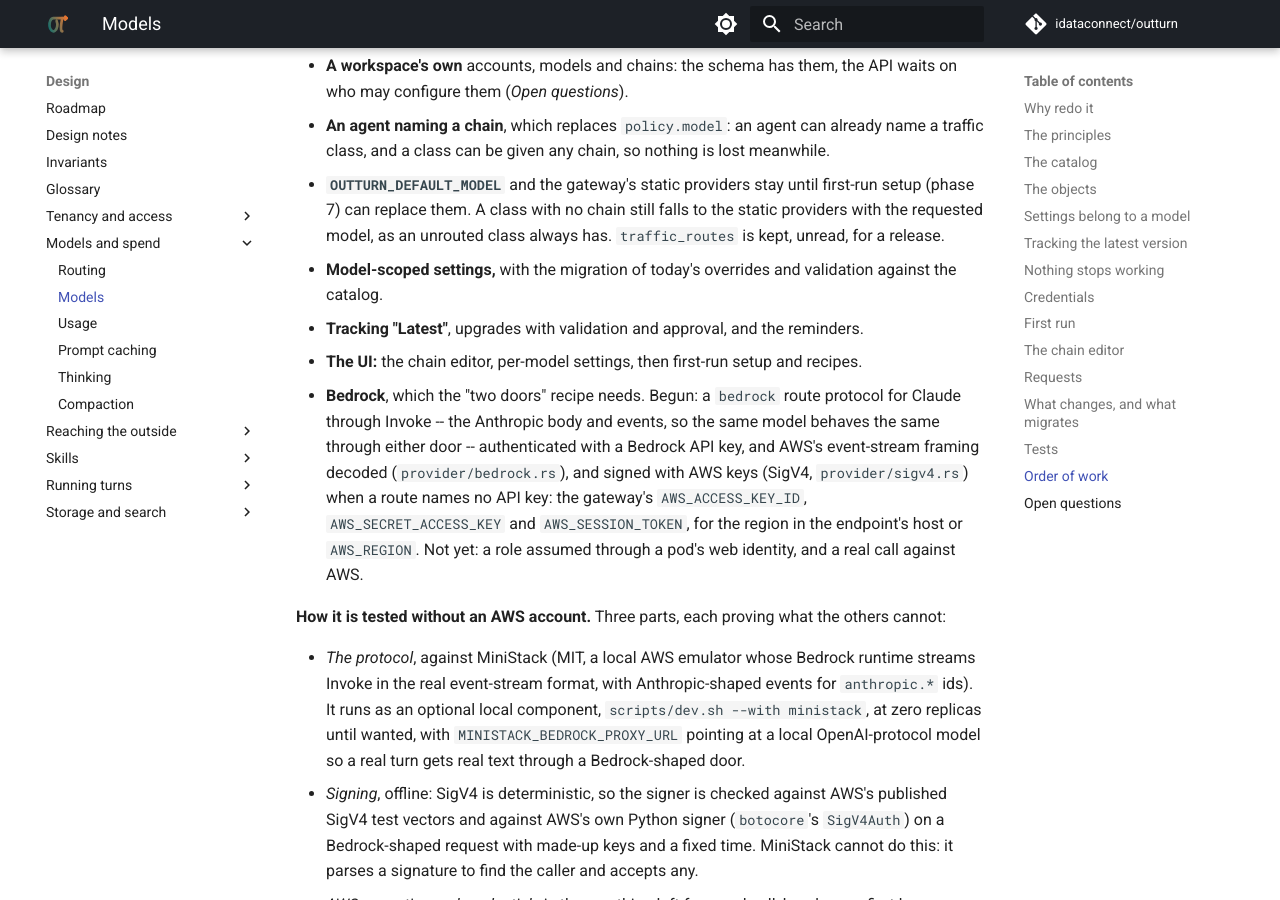
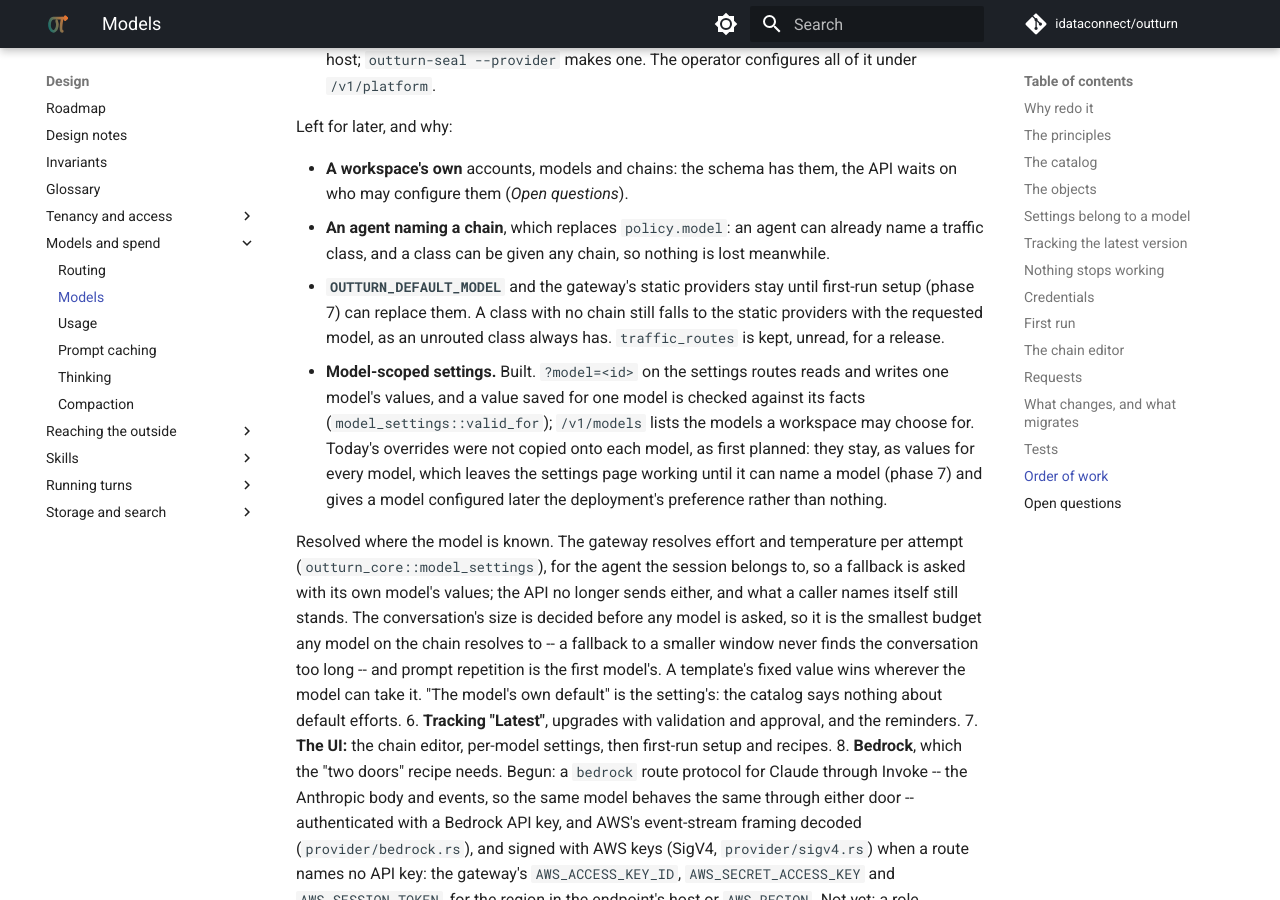
Before and after one commit to idataconnect/outturn, an MkDocs documentation site: the page built from docs/models.md, in a window 1280 px wide and 900 px high, scrolled down 9930 px. Built offline with MkDocs 1.6.1 and Material for MkDocs 9.7.7, drawn with Linux system fonts in a browser that asks for light colours; comment, search, counter and statistics services are not loaded; some of the changed text lies outside the part shown.

Commit message:
Record settings per model as built
Including the one place it differs from the plan: today's overrides stay,
as values for every model, rather than being copied onto each.

Co-Authored-By: Claude Opus 5.5 <noreply@anthropic.com>

````diff
--- a/docs/models.md
+++ b/docs/models.md
@@ -169,9 +169,14 @@ agent     × model      Invoicer, Sonnet (Latest): --   (inherits medium)
 ```
 
 The same cascade as [settings.md](settings.md) -- agent, else workspace, else
-platform, else the model's own default -- with the model as part of the key.
-`setting_overrides` gains a `model_id`, null for settings that are not about a
-model. Which settings are model-scoped is part of the setting's catalog entry:
+platform, else the default -- with the model as part of the key, and a value
+for every model still possible at each level. Within a level the model's own
+value wins; between levels the nearer wins: agent and model, agent, workspace
+and model, workspace, platform and model, platform. A value for every model
+that one model cannot take -- a temperature, on a model that refuses one -- is
+passed over for that model, and the next value down is used.
+`setting_overrides` gains a `model_id`, nil (as `agent_id` is) for a value that
+holds for every model, which is every row that existed before. Which settings are model-scoped is part of the setting's catalog entry:
 `temperature`, `reasoning_effort` and `context_budget` are; `max_tool_rounds`,
 `session_naming` and the rest are not.
 
@@ -408,8 +413,25 @@ Each phase leaves the platform working.
      still falls to the static providers with the requested model, as an
      unrouted class always has. `traffic_routes` is kept, unread, for a
      release.
-5. **Model-scoped settings,** with the migration of today's overrides and
-   validation against the catalog.
+5. **Model-scoped settings.** Built. `?model=<id>` on the settings routes
+   reads and writes one model's values, and a value saved for one model is
+   checked against its facts (`model_settings::valid_for`); `/v1/models`
+   lists the models a workspace may choose for. Today's overrides were not
+   copied onto each model, as first planned: they stay, as values for every
+   model, which leaves the settings page working until it can name a model
+   (phase 7) and gives a model configured later the deployment's preference
+   rather than nothing.
+
+   Resolved where the model is known. The gateway resolves effort and
+   temperature per attempt (`outturn_core::model_settings`), for the agent
+   the session belongs to, so a fallback is asked with its own model's
+   values; the API no longer sends either, and what a caller names itself
+   still stands. The conversation's size is decided before any model is
+   asked, so it is the smallest budget any model on the chain resolves to --
+   a fallback to a smaller window never finds the conversation too long --
+   and prompt repetition is the first model's. A template's fixed value wins
+   wherever the model can take it. "The model's own default" is the
+   setting's: the catalog says nothing about default efforts.
 6. **Tracking "Latest"**, upgrades with validation and approval, and the
    reminders.
 7. **The UI:** the chain editor, per-model settings, then first-run setup and
--- a/docs/roadmap.md
+++ b/docs/roadmap.md
@@ -18,8 +18,8 @@ The working queue: what is being done next, short enough to keep in your head.
 Everything below it is the longer view. An item leaves this list when it is
 committed and verified, and new work goes in where it belongs, not at the end.
 
-1. **Phases 5 to 8 of [models](models.md):** per-model settings, tracking
-   "Latest", the chain editor and first-run setup, and Bedrock.
+1. **Phases 6 to 8 of [models](models.md):** tracking "Latest", the chain
+   editor and first-run setup, and Bedrock.
 
 ## Tier 1 — independent
 
````
Also changed, not shown: docs/settings.md (+4 -1 lines).
